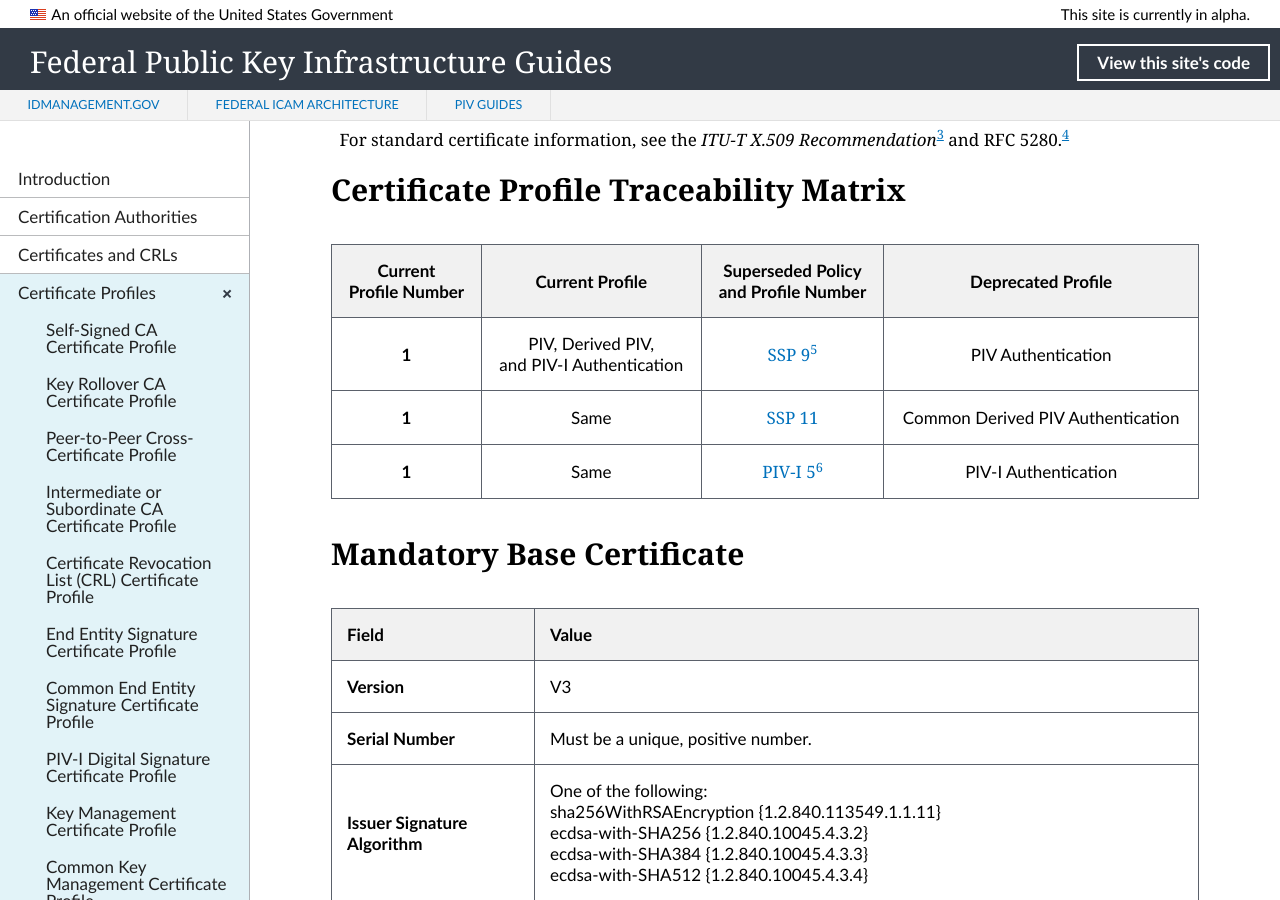
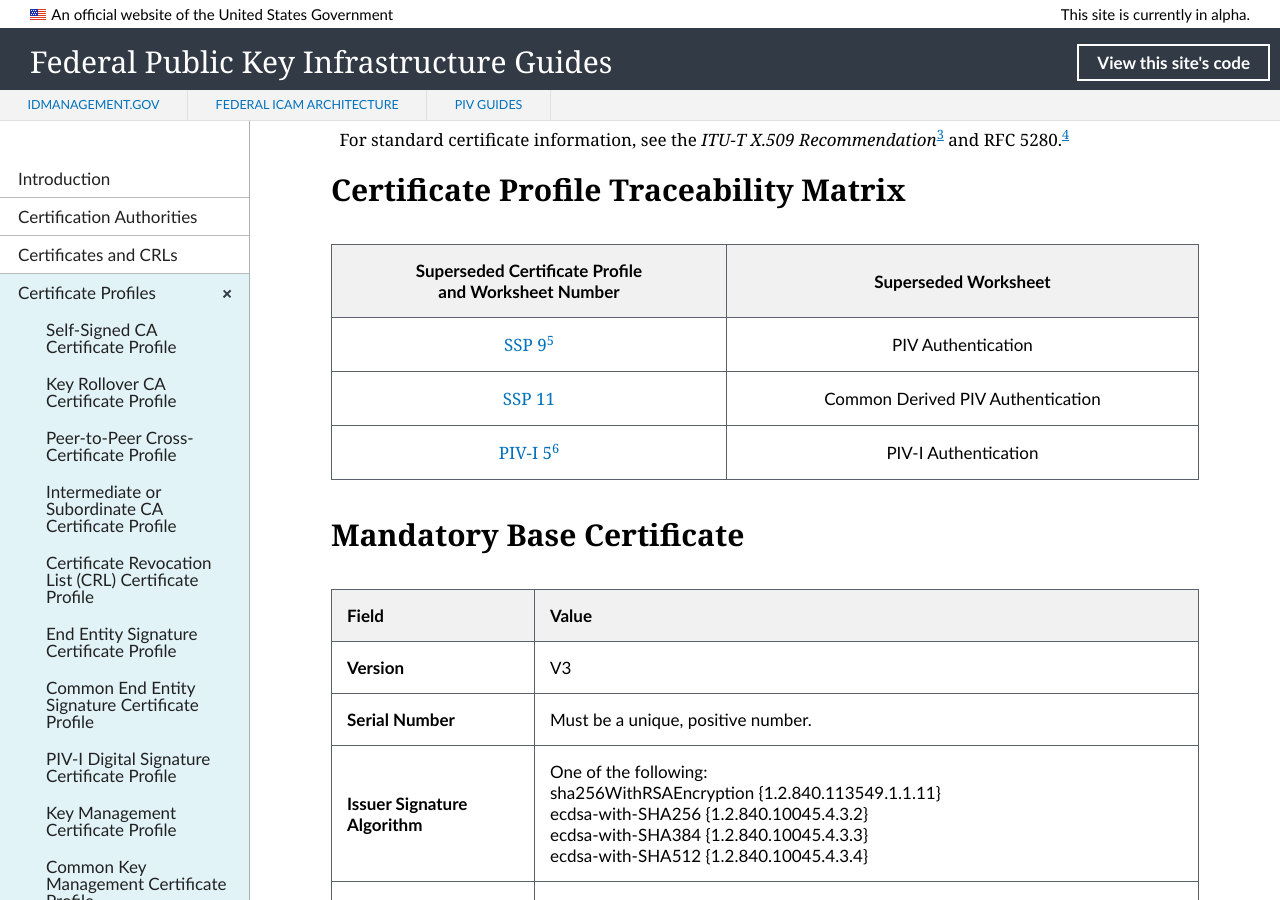
Before and after one commit to GSA/fpki-guides, a Jekyll site: the page built from _profiles/23_all_piv_auth.md, in a window 1280 px wide and 900 px high, scrolled down 407 px. Built offline with Jekyll 4.4.1, drawn with Linux system fonts in a browser that asks for light colours; nearby versions of some CDN libraries; library files that are not in the unit come from our copies.

Commit message:
Update 23_all_piv_auth.md
Traceability matrix reduction

```diff
--- a/_profiles/23_all_piv_auth.md
+++ b/_profiles/23_all_piv_auth.md
@@ -13,11 +13,11 @@
 
 ## Certificate Profile Traceability Matrix
 
-| **Current<br>Profile Number** | **Current Profile**   |  **Superseded Policy<br>and Profile Number**  | **Deprecated Profile** |
-| :----: | :----: | :----:| :----: |
-|  **1**  | PIV, Derived PIV,<br>and PIV-I Authentication | [SSP 9](https://www.idmanagement.gov/wp-content/uploads/sites/1171/uploads/fpki-cert-profile-ssp.pdf){:target="_blank"}<sup>[5](#5)</sup>  |  PIV Authentication  |
-|  **1**  |  Same | [SSP 11](https://www.idmanagement.gov/wp-content/uploads/sites/1171/uploads/fpki-cert-profile-ssp.pdf){:target="_blank"}  |  Common Derived PIV Authentication  |
-| **1**   |  Same |  [PIV-I 5](https://www.idmanagement.gov/wp-content/uploads/sites/1171/uploads/fpki-pivi-cert-profiles.pdf){:target="_blank"}<sup>[6](#6)</sup>  | PIV-I Authentication  |
+|  **Superseded Certificate Profile<br>and Worksheet Number**  | **Superseded Worksheet** |
+| :----:| :----: |
+| [SSP 9](https://www.idmanagement.gov/wp-content/uploads/sites/1171/uploads/fpki-cert-profile-ssp.pdf){:target="_blank"}<sup>[5](#5)</sup>  |  PIV Authentication  |
+| [SSP 11](https://www.idmanagement.gov/wp-content/uploads/sites/1171/uploads/fpki-cert-profile-ssp.pdf){:target="_blank"}  |  Common Derived PIV Authentication  |
+| [PIV-I 5](https://www.idmanagement.gov/wp-content/uploads/sites/1171/uploads/fpki-pivi-cert-profiles.pdf){:target="_blank"}<sup>[6](#6)</sup>  | PIV-I Authentication  |
 
 ## Mandatory Base Certificate
 
```
